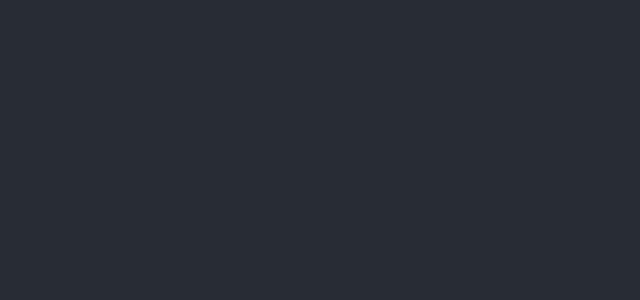
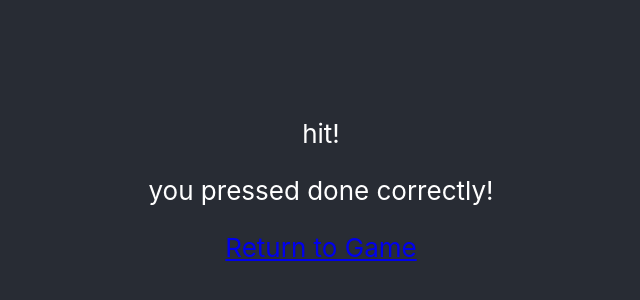
Before and after one commit to UTMRADLab/MetronomeCountingTask, a React (Create React App) app in the folder frontend/: page /hit in a window 1280 px wide. Shown: the part 210-510 px from the top of the page, without its empty margins (319-959 px from the left). Built offline with nearby package versions, Linux system fonts and the light colour scheme.

Commit message:
Adding new pages for game State

```diff
--- /dev/null
+++ b/frontend/src/main/done/index.js
@@ -0,0 +1,21 @@
+import React, {Component} from 'react';
+
+class Done extends Component {
+  render() {
+    return(
+      <div>
+        <p>
+          Thank you for completing the Metronome Counting Task!
+        </p>
+        <p>
+          Your data has been recorded
+        </p>
+        <p>
+          link to quadratics
+        </p>
+      </div>
+    );
+  }
+}
+
+export default Done;
--- /dev/null
+++ b/frontend/src/main/gameCatch/index.js
@@ -0,0 +1,19 @@
+import React, {Component} from 'react';
+import { Link } from 'react-router-dom';
+
+class GameCatch extends Component {
+  render() {
+    return(
+      <div>
+        <p>
+          caught by game!
+        </p>
+        <p>
+          <Link to="/game">Return to Game</Link>
+        </p>
+      </div>
+    );
+  }
+}
+
+export default GameCatch;
--- /dev/null
+++ b/frontend/src/main/hit/index.js
@@ -0,0 +1,22 @@
+import React, {Component} from 'react';
+import { Link } from 'react-router-dom';
+
+class Hit extends Component {
+  render() {
+    return(
+      <div>
+        <p>
+          hit!
+        </p>
+        <p>
+          you pressed done correctly!
+        </p>
+        <p>
+          <Link to="/game">Return to Game</Link>
+        </p>
+      </div>
+    );
+  }
+}
+
+export default Hit;
--- a/frontend/src/main/index.js
+++ b/frontend/src/main/index.js
@@ -2,6 +2,11 @@ import React, {Component} from 'react';
 import { Switch, Route } from 'react-router-dom';
 import Home from './home';
 import Game from './game';
+import Done from './done';
+import Miss from './miss';
+import Hit from './hit';
+import SelfCatch from './selfCatch';
+import GameCatch from './gameCatch';
 
 class Main extends Component {
   render() {
@@ -9,6 +14,11 @@ class Main extends Component {
       <Switch>
         <Route path="/" component={Home} exact />
         <Route path="/game" component={Game} />
+        <Route path="/done" component={Done} />
+        <Route path="/miss" component={Miss} />
+        <Route path="/hit" component={Hit} />
+        <Route path="/selfCatch" component={SelfCatch} />
+        <Route path="/gameCatch" component={GameCatch} />
       </Switch>
     );
   }
--- /dev/null
+++ b/frontend/src/main/miss/index.js
@@ -0,0 +1,22 @@
+import React, {Component} from 'react';
+import { Link } from 'react-router-dom';
+
+class Miss extends Component {
+  render() {
+    return(
+      <div>
+        <p>
+          miss!
+        </p>
+        <p>
+          you pressed done too early!
+        </p>
+        <p>
+          <Link to="/game">Return to Game</Link>
+        </p>
+      </div>
+    );
+  }
+}
+
+export default Miss;
--- /dev/null
+++ b/frontend/src/main/selfCatch/index.js
@@ -0,0 +1,22 @@
+import React, {Component} from 'react';
+import { Link } from 'react-router-dom';
+
+class SelfCatch extends Component {
+  render() {
+    return(
+      <div>
+        <p>
+          self caught!
+        </p>
+        <p>
+          please specify why you self caught
+        </p>
+        <p>
+          <Link to="/game">Return to Game</Link>
+        </p>
+      </div>
+    );
+  }
+}
+
+export default SelfCatch;
```
